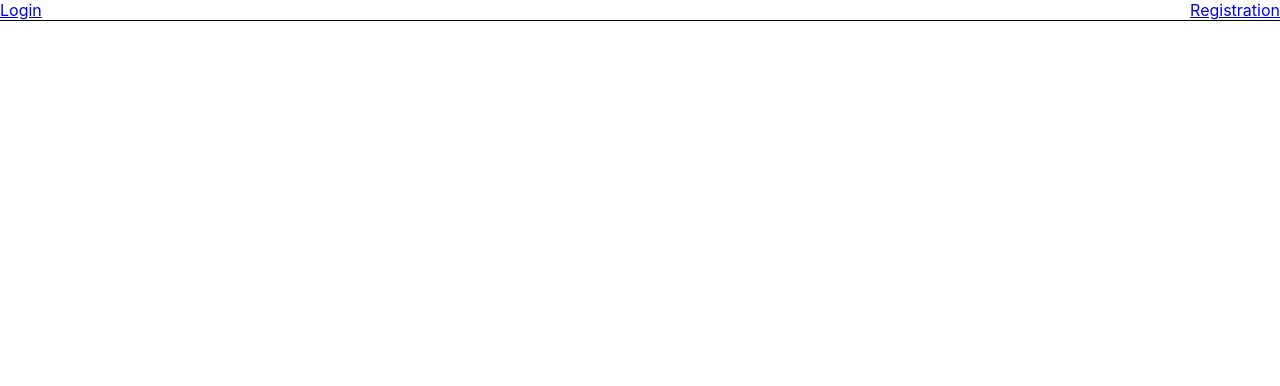
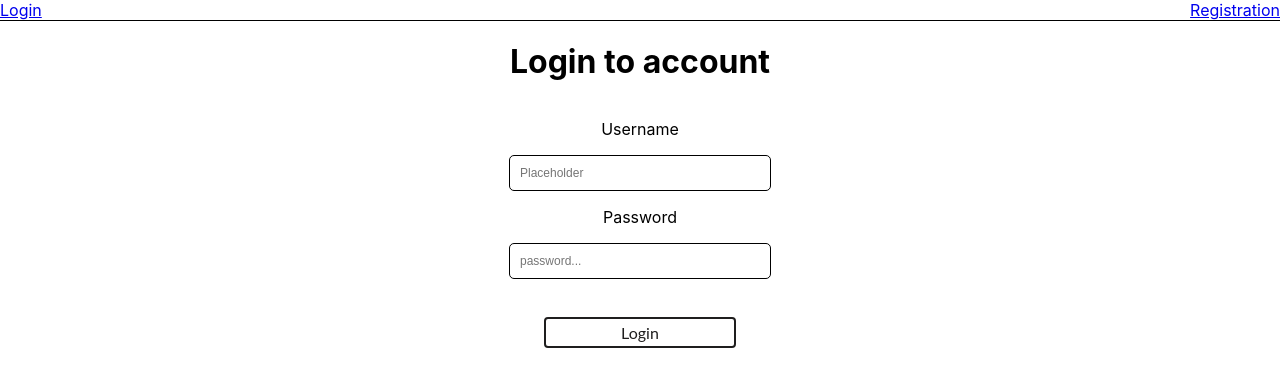
Before and after one commit to TeamCheeseCS1/AdventureGameFE, a React (Create React App) app: page /login in a window 1280 px wide. Shown: the top 386 px of the page. Built offline with nearby package versions, Linux system fonts and the light colour scheme.

Commit message:
Basic login functioning with test api

```diff
--- a/src/App.js
+++ b/src/App.js
@@ -1,14 +1,16 @@
 import React from "react";
-import logo from "./logo.svg";
 import "./App.css";
 import { Route } from "react-router-dom";
 import NavBar from "./Components/navBar";
 import Registration from "./Components/Login & Register/Register";
+import Login from "./Components/Login & Register/Login";
+
 function App() {
   return (
     <div className="App">
       {" "}
-      <Route path="/" component={NavBar} />{" "}
+      <Route path="/" component={NavBar} />
+      <Route exact path="/login" component={Login} />
       <Route exact path="/registration" component={Registration} />
     </div>
   );
--- a/src/Components/Login & Register/Login.js
+++ b/src/Components/Login & Register/Login.js
@@ -1,9 +1,64 @@
 import React, { useState } from "react";
-
+import {
+  LoginWrapper,
+  Input,
+  Button,
+} from "../../Styles/formStyle.module.scss";
 import axiosWithAuth from "../../Middleware/axiosWithAuth";
 
 function Login(props) {
-  return <div></div>;
+  const [loginState, setLoginState] = useState({ username: "", password: "" });
+
+  const handleChanges = (e) => {
+    e.preventDefault();
+    setLoginState({
+      ...loginState,
+      [e.target.name]: e.target.value,
+    });
+  };
+
+  const handleSubmit = (e) => {
+    e.preventDefault();
+    axiosWithAuth()
+      .post("/login/", loginState)
+      .then((res) => {
+        localStorage.setItem("key", res.data.key);
+      })
+      .catch((err) => {
+        console.log("Error Logging In", err);
+      });
+  };
+
+  return (
+    <div className={LoginWrapper}>
+      <h1>Login to account</h1>
+      <form className="form1" onSubmit={handleSubmit}>
+        <p>Username</p>
+        <input
+          className={Input}
+          type="text"
+          name="username"
+          placeholder="Placeholder"
+          onChange={handleChanges}
+          value={loginState.username}
+        />
+
+        <p>Password</p>
+        <input
+          className={Input}
+          type="password"
+          name="password"
+          placeholder="password..."
+          onChange={handleChanges}
+          value={loginState.password}
+        />
+
+        <button type="submit" className={Button}>
+          Login
+        </button>
+      </form>
+    </div>
+  );
 }
 
 export default Login;
--- a/src/Components/Login & Register/Register.js
+++ b/src/Components/Login & Register/Register.js
@@ -30,7 +30,7 @@ function Register(props) {
         props.history.push("/login");
       })
       .catch((err) => {
-        console.log("Error Logging In", err);
+        console.log("Error Register In", err);
       });
   };
   console.log("handlechanges", register);
@@ -67,7 +67,7 @@ function Register(props) {
           onChange={handleChanges}
         />
         <button className={Button} type="submit">
-          Submit
+          Register
         </button>
       </form>
     </div>
```
